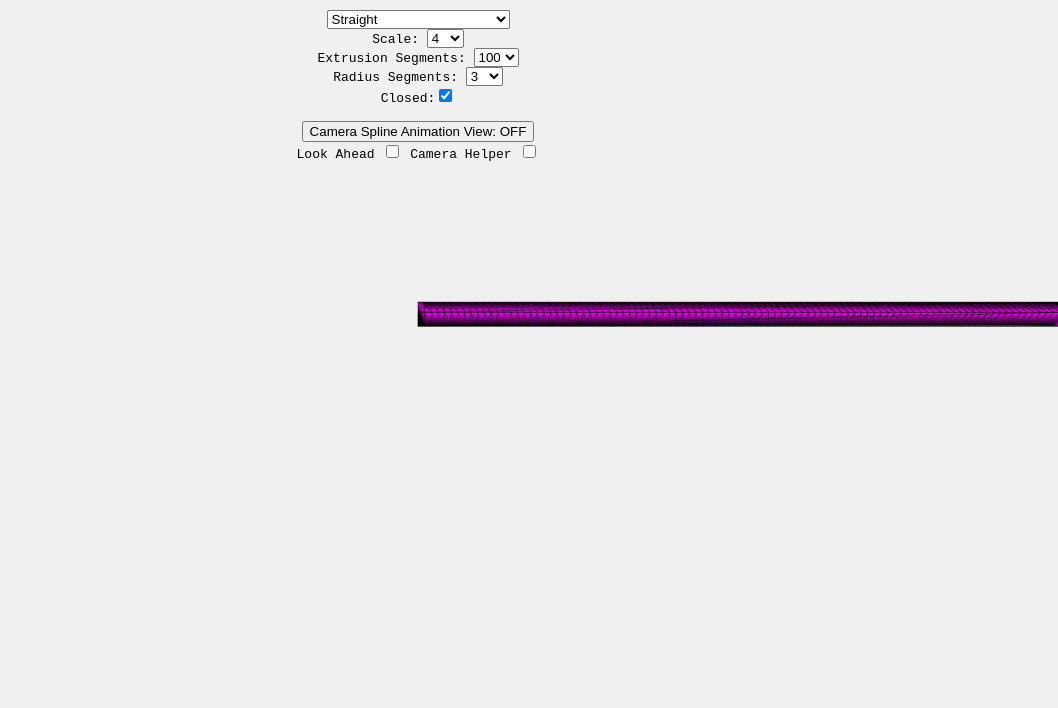
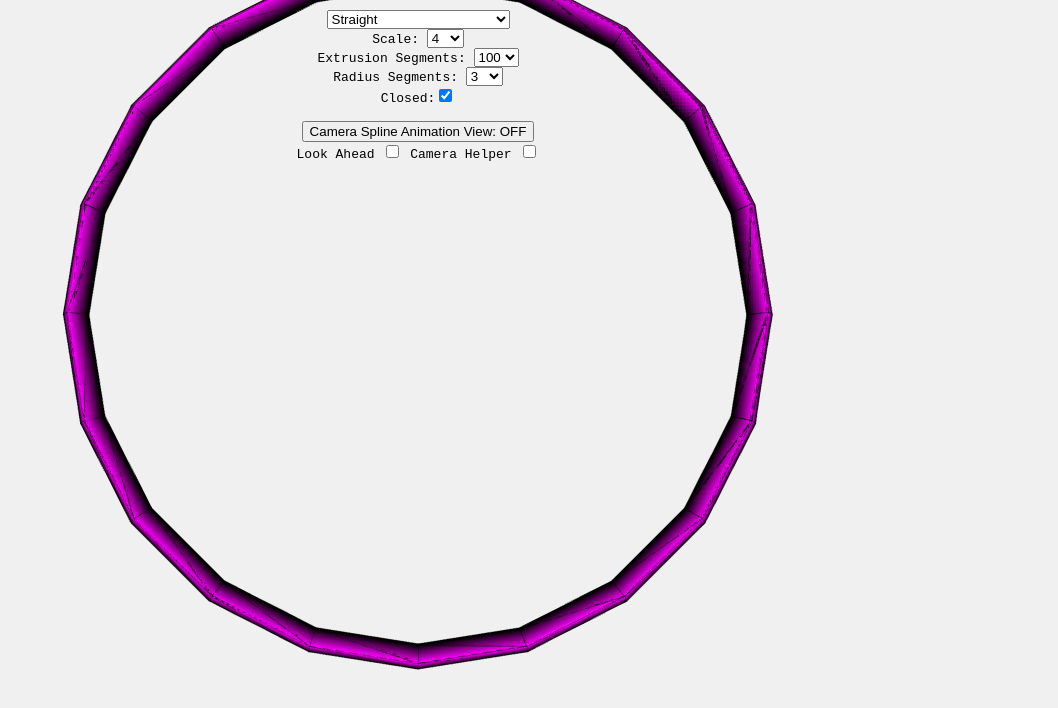
Before and after one commit to craighep/Dissertation, a website: page index.html in a window 1280 px wide. Shown: the whole page, without its empty margins (222-1280 px from the left). Drawn offline with Linux system fonts and the light colour scheme; animation ran at ten frames a second.

Commit message:
Change camera to sphere, add new drawing

```diff
--- a/index.html
+++ b/index.html
@@ -207,15 +207,7 @@
 			addTube();
 
 			// Debug point
-			var rectLength = 30, rectWidth = 20;
-
-			var rectShape = new THREE.Shape();
-			rectShape.moveTo( 0,0 );
-			rectShape.lineTo( 0, rectWidth );
-			rectShape.lineTo( rectLength, rectWidth );
-			rectShape.lineTo( rectLength, 0 );
-			rectShape.lineTo( 0, 0 );
-			cameraEye = new THREE.Mesh( new THREE.ShapeGeometry( rectShape ), new THREE.MeshBasicMaterial( { color: 0x8B0000 } ) );
+			cameraEye = new THREE.Mesh( new THREE.SphereGeometry( 5, 32, 32 ), new THREE.MeshBasicMaterial( { color: 0x8B0000 } ) );
 			parent.add( cameraEye );
 
 			cameraHelper.visible = showCameraHelper;
--- a/js/CurveExtras.js
+++ b/js/CurveExtras.js
@@ -334,10 +334,12 @@ THREE.Curves.Straight = THREE.Curve.create(
 
   function(t) {
 
-    var t2 = 0;
-    var tx = t * Math.PI * 30,
-      ty = 0,
-      tz = 1;
+    var a = 50; // radius
+    var b = 150; //height
+    var t2 = 2 * Math.PI * t * b / 30;
+    var tx = Math.cos(t2) * a,
+      ty = Math.sin(t2) * a,
+      tz = t;
 
     return new THREE.Vector3(tx, ty, tz);
 
```
